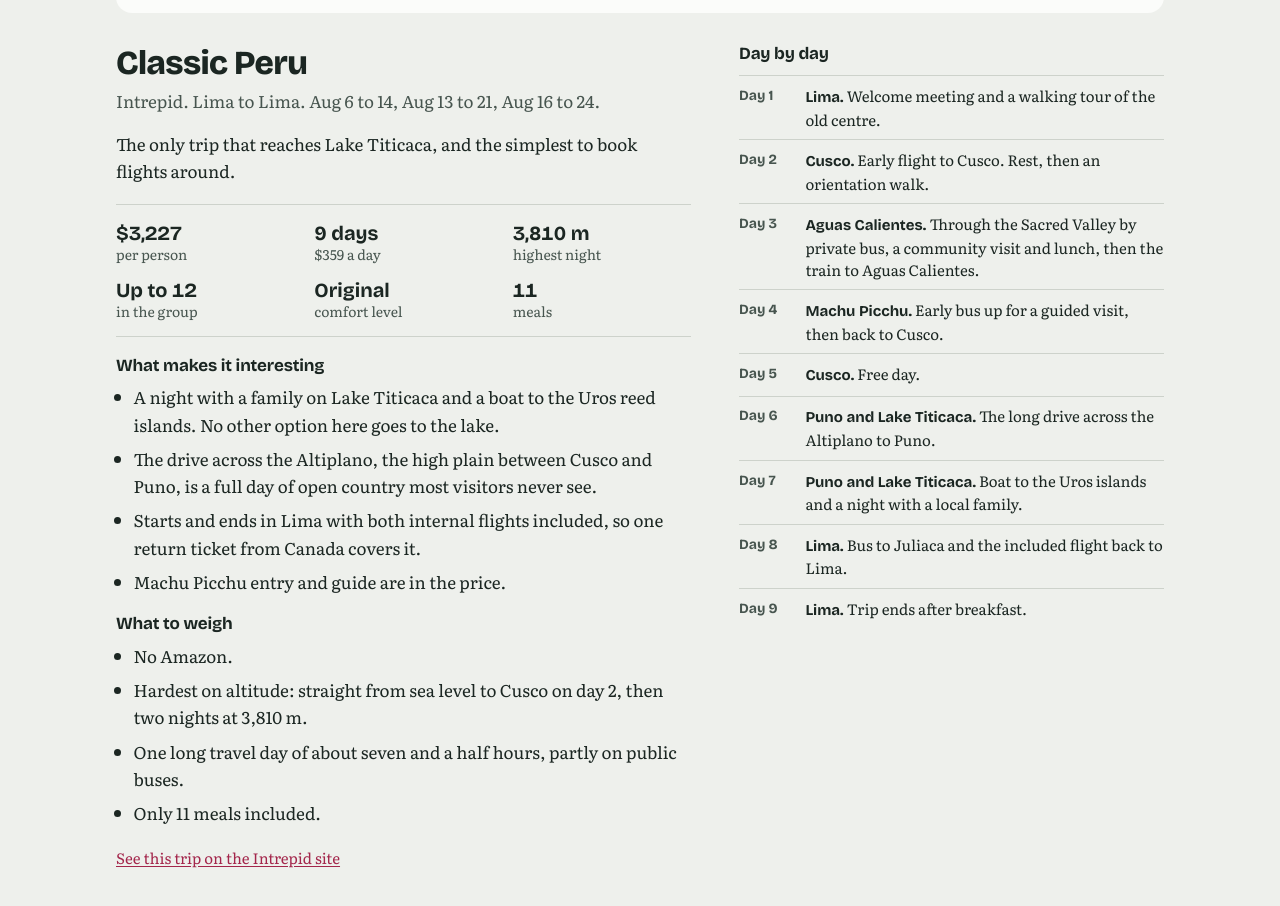
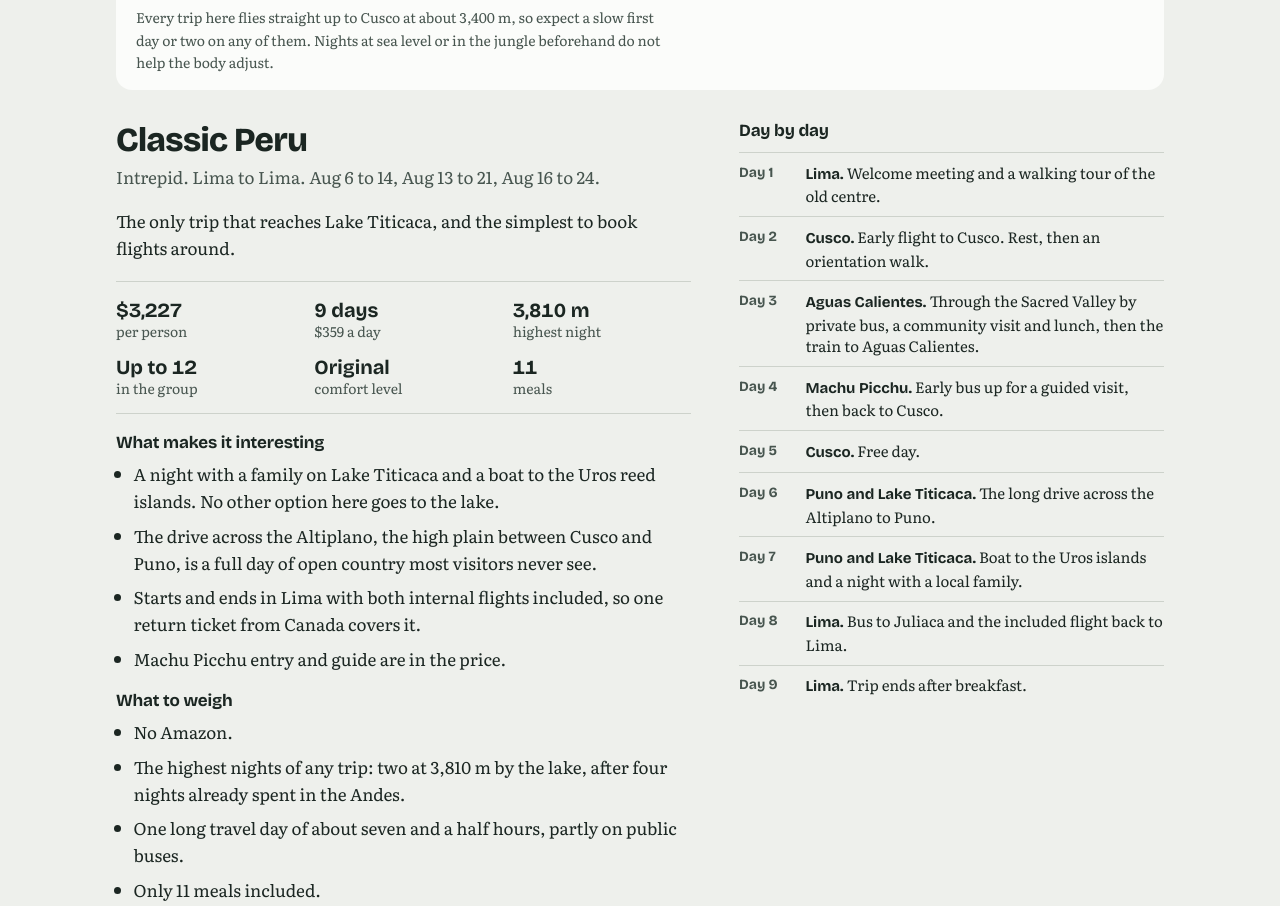
Before and after one commit to jwlittlejohn/machu-picchu-planner, a plain HTML site: page index.html in a window 1280 px wide. Shown: the part 1178-2084 px from the top of the page. Drawn offline with nearby package versions, Linux system fonts and the light colour scheme.

Commit message:
Correct altitude notes: jungle nights do not aid acclimatisation
All five trips fly straight to Cusco; say so under the chart and remove
the claim that starting in the Amazon is gentler.

Co-Authored-By: Claude Fable 5.2 <noreply@anthropic.com>
Claude-Session: https://claude.ai/code/session_01SRWKihQYPQxa86SJoKiQsv

```diff
--- a/index.html
+++ b/index.html
@@ -238,6 +238,7 @@ footer ul { padding-left: 1.2rem; }
         <p class="axis-note">Night of the trip. Altitude in metres. Dashed line: about 2,500 m, where most people start to feel the altitude.</p>
       </div>
       <p class="readout" id="readout" aria-live="polite"></p>
+      <p class="approx">Every trip here flies straight up to Cusco at about 3,400 m, so expect a slow first day or two on any of them. Nights at sea level or in the jungle beforehand do not help the body adjust.</p>
       <p class="approx" id="approx" hidden></p>
     </div>
 
@@ -390,7 +391,7 @@ const TRIPS = [
            "The drive across the Altiplano, the high plain between Cusco and Puno, is a full day of open country most visitors never see.",
            "Starts and ends in Lima with both internal flights included, so one return ticket from Canada covers it.",
            "Machu Picchu entry and guide are in the price."],
-    watch: ["No Amazon.", "Hardest on altitude: straight from sea level to Cusco on day 2, then two nights at 3,810 m.",
+    watch: ["No Amazon.", "The highest nights of any trip: two at 3,810 m by the lake, after four nights already spent in the Andes.",
             "One long travel day of about seven and a half hours, partly on public buses.", "Only 11 meals included."],
     nights: ["lima","cusco","aguas","cusco","cusco","puno","puno","lima"], approx: false,
     plan: [["Day 1","lima","Welcome meeting and a walking tour of the old centre."],
@@ -409,7 +410,7 @@ const TRIPS = [
     hook: "The best version of the trip: two visits to Machu Picchu, the finest lodges, and no wasted days.",
     good: ["Two visits to Machu Picchu, an afternoon and the next early morning, with a night at the Inkaterra hotel at its foot.",
            "An Inkaterra jungle lodge in a private cabana, with a canopy walkway, a canoe trip on Lake Sandoval and a night walk.",
-           "Starts low. Two nights in the Amazon come before Cusco, which is gentler than flying straight up.",
+           "The jungle comes first, while everyone is fresh, and the trip builds toward Machu Picchu at the end.",
            "Three nights at Palacio del Inca in Cusco, a guided cathedral tour with a historian, and a pachamanca lunch cooked in the ground.",
            "Everyone follows the same itinerary, so the group stays together throughout."],
     watch: ["Roughly $2,100 to $2,700 more per person than Inca Encounter.", "Ends in Cusco, so add a flight back to Lima.",
```
